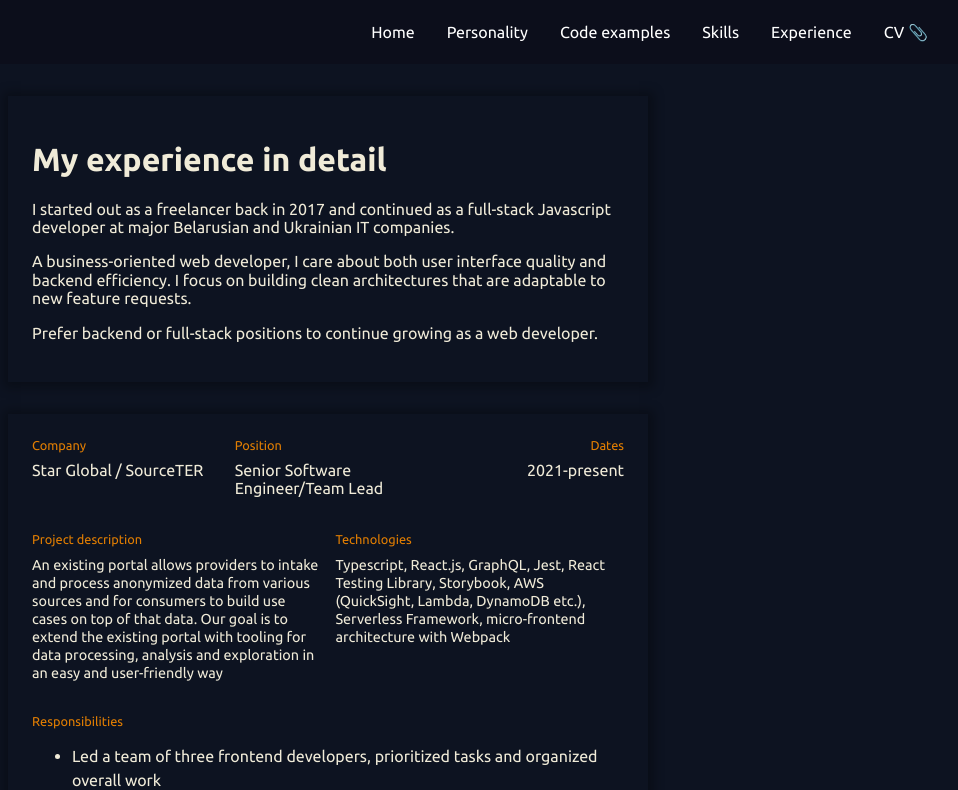
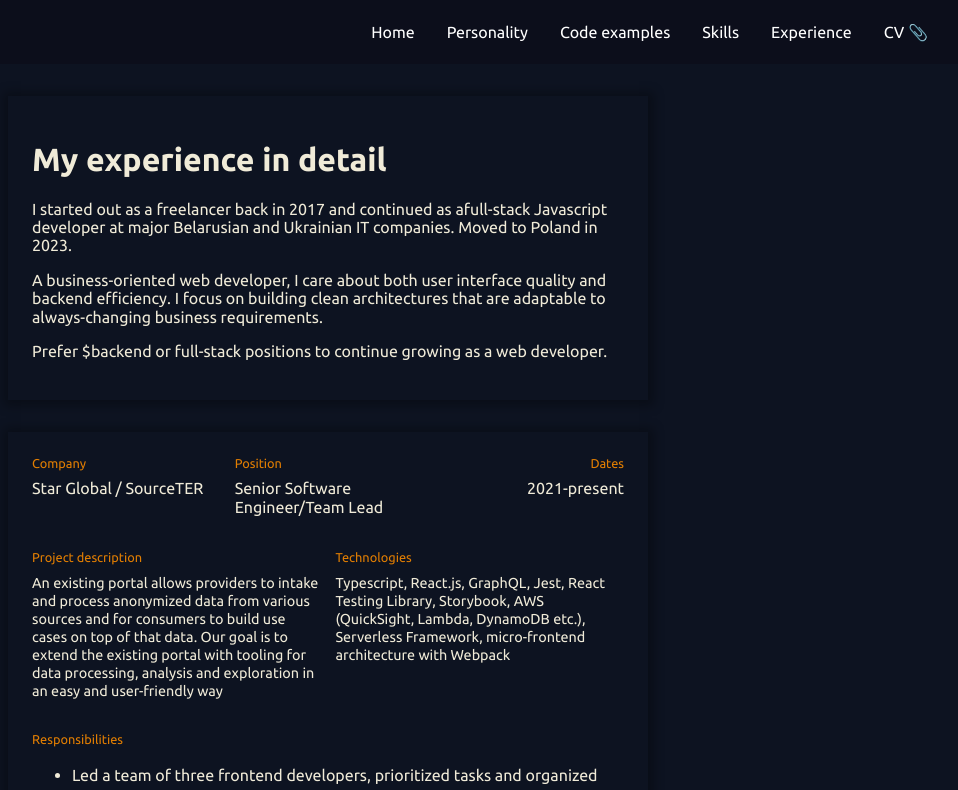
Before and after one commit to ikushlianski/ilya-online-nextjs, a Next.js app: page /experience in a window 1280 px wide. Shown: the top 790 px of the page, without its empty margins (312-1270 px from the left). Built offline with nearby package versions, Linux system fonts and the light colour scheme.

Commit message:
Introduce website modes (frontend, full-stack)
Signed-off-by: Ilya Kushlianski <kushliansky@gmail.com>

```diff
--- a/next.config.js
+++ b/next.config.js
@@ -14,5 +14,6 @@ module.exports = withSass({
     API_URL: process.env.API_URL,
     IS_OFFLINE: process.env.IS_OFFLINE,
     LOOKING_FOR_JOB: process.env.LOOKING_FOR_JOB,
+    MODE: process.env.MODE,
   },
 });
--- a/src/pages/experience/index.js
+++ b/src/pages/experience/index.js
@@ -15,17 +15,22 @@ const ExperiencePage = () => (
           <h1>My experience in detail</h1>
           <p>
             I started out as a freelancer back in 2017 and continued as a
-            full-stack Javascript developer at major Belarusian and Ukrainian IT
-            companies.
+            {process.env.MODE !== 'fe' && 'full-stack'} Javascript developer at
+            major Belarusian and Ukrainian IT companies. Moved to Poland in
+            2023.
           </p>
           <p>
-            A business-oriented web developer, I care about both user interface
-            quality and backend efficiency. I focus on building clean
-            architectures that are adaptable to new feature requests.{' '}
+            A business-oriented web developer, I care about
+            {process.env.MODE === 'fe'
+              ? ' UI quality and performance'
+              : ' both user interface quality and backend efficiency'}
+            . I focus on building clean architectures that are adaptable to
+            always-changing business requirements.{' '}
           </p>
           <p>
-            Prefer backend or full-stack positions to continue growing as a web
-            developer.
+            Prefer $
+            {process.env.MODE === 'fe' ? 'frontend' : 'backend or full-stack'}{' '}
+            positions to continue growing as a web developer.
           </p>
         </Card>
 
--- a/src/pages/skills/SkillsPage.scss
+++ b/src/pages/skills/SkillsPage.scss
@@ -2,7 +2,7 @@
 
 .SkillsPage__SkillsBlocks {
   display: grid;
-  grid-gap: 1rem;
+  grid-gap: 0 1rem;
 }
 
 .SkillsPage__ToggleSection {
--- a/src/pages/skills/index.js
+++ b/src/pages/skills/index.js
@@ -11,7 +11,7 @@ import './SkillsPage.scss';
 export const SkillsDisplayModeContext = React.createContext();
 
 const SkillsPage = ({ skills }) => {
-  const [techMode, setTechMode] = React.useState(false);
+  const [techMode, setTechMode] = React.useState(true);
 
   React.useEffect(() => {
     const techMode = Boolean(localStorage.getItem('techMode'));
--- a/src/pages/works/index.js
+++ b/src/pages/works/index.js
@@ -34,7 +34,6 @@ const WorksPage = ({ works }) => {
             Here they are: from the latest and more advanced ones to the first,
             naive projects that marked the beginning of my web dev journey.
           </p>
-          <p>Most of them </p>
         </div>
         <Block>
           <div className="WorksPage__Blocks">
```
Also changed, not shown: 1 other file (tests, documents, lock files or other folders).
